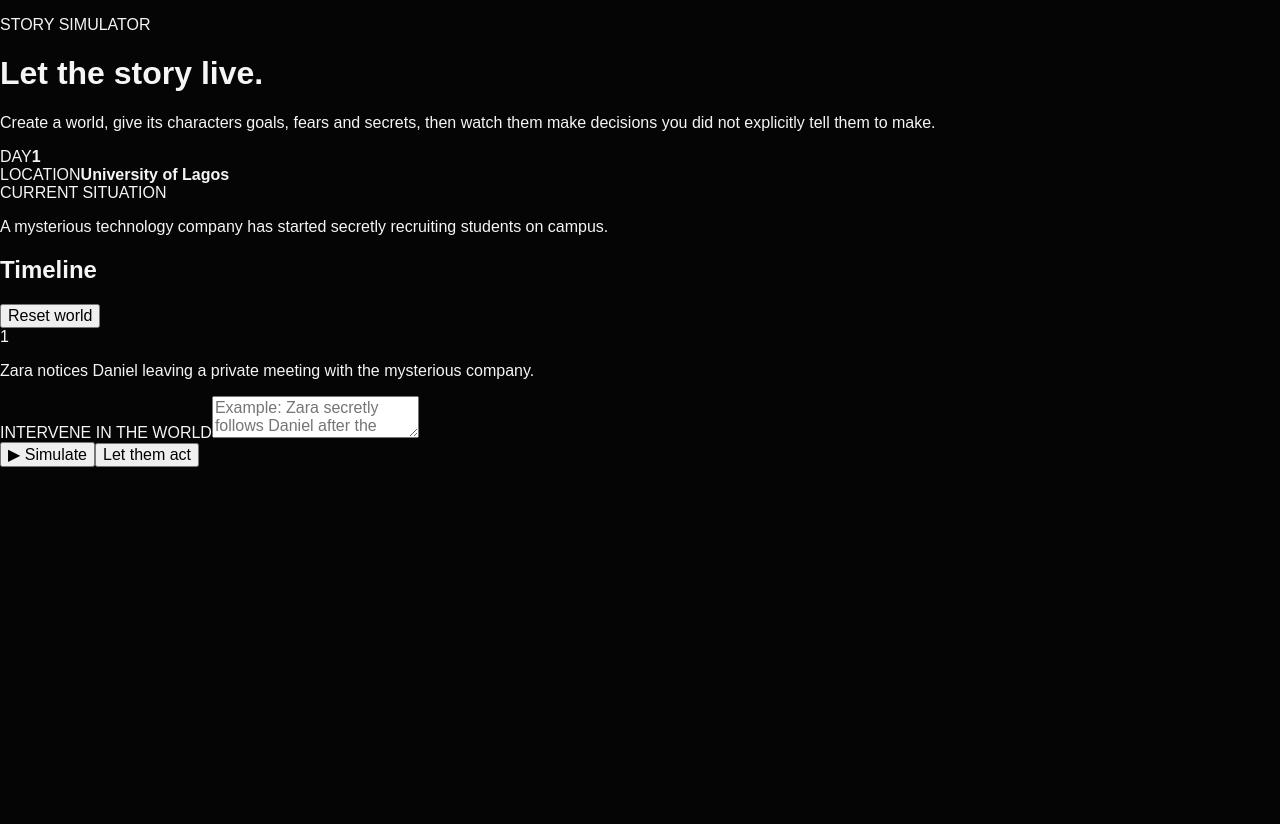
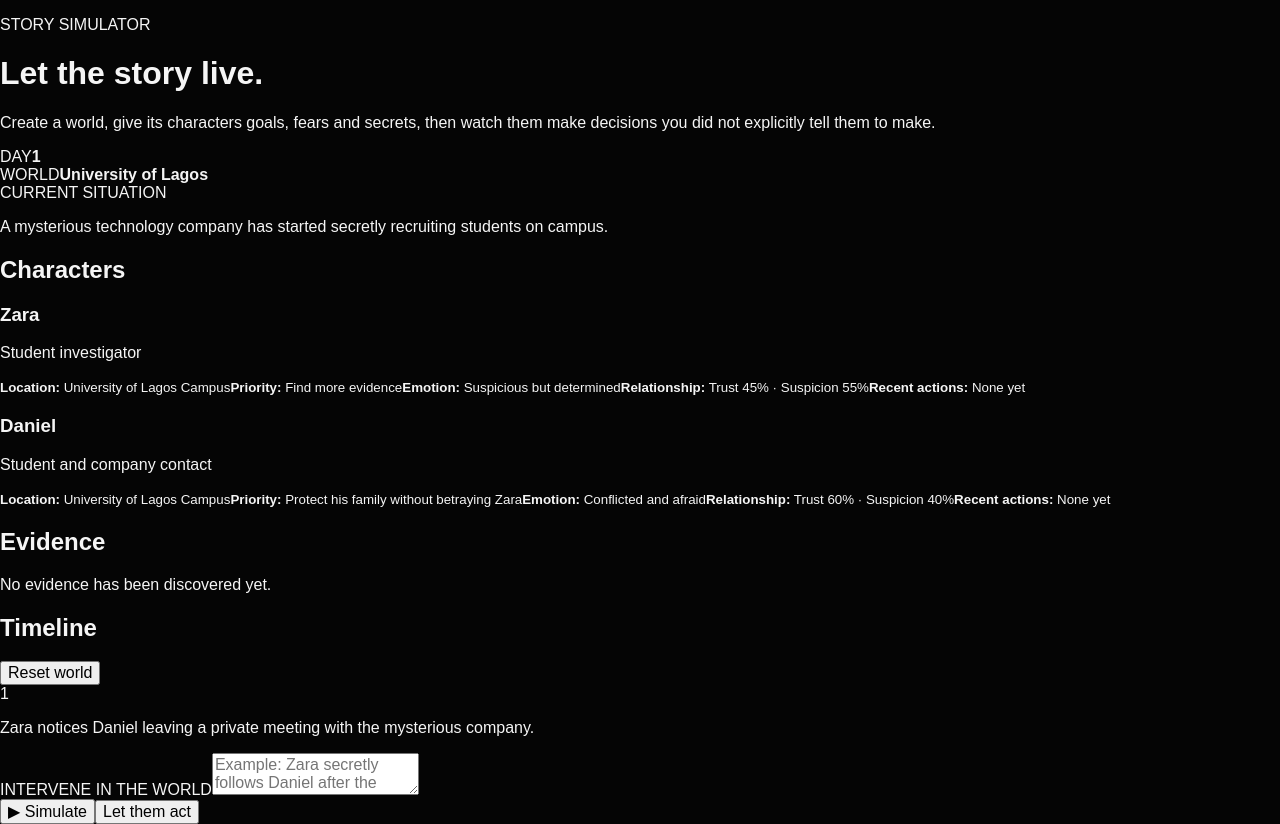
Before and after one commit to ibangaudo118-droid/story-simulator, a Next.js app: page / in a window 1280 px wide. Before the commit the page ends 800 px from the top, so only its background shows below. Built offline with nearby package versions, Linux system fonts and the light colour scheme.

Commit message:
Update page.tsx

```diff
--- a/app/page.tsx
+++ b/app/page.tsx
@@ -1,6 +1,61 @@
 "use client";
 
 import { useState } from "react";
+
+/* =========================================================
+   TYPES
+========================================================= */
+
+type ActionType =
+  | "OBSERVE"
+  | "MOVE"
+  | "FOLLOW"
+  | "TALK"
+  | "INVESTIGATE"
+  | "SEARCH"
+  | "WAIT";
+
+type Relationship = {
+  targetId: string;
+  trust: number;
+  suspicion: number;
+};
+
+type Character = {
+  id: string;
+  name: string;
+  role: string;
+  goal: string;
+  fear: string;
+  secret: string;
+  knowledge: string[];
+  capabilities: string[];
+  resources: string[];
+  location: string;
+  emotionalState: string;
+  currentPriority: string;
+  relationships: Relationship[];
+  recentActions: ActionType[];
+};
+
+type Location = {
+  id: string;
+  name: string;
+  description: string;
+  connectedTo: string[];
+};
+
+type WorldState = {
+  day: number;
+  location: string;
+  situation: string;
+  characters: Character[];
+  locations: Location[];
+  entities: string[];
+  objects: string[];
+  evidence: string[];
+  events: string[];
+};
 
 type CharacterUpdate = {
   name: string;
@@ -19,46 +74,16 @@ type SimulationResult = {
   character_updates: CharacterUpdate[];
   new_situation: string;
   next_tension: string;
+  intervention?: {
+    accepted: boolean;
+    text: string;
+    effect: string;
+  } | null;
 };
 
-type Character = {
-  id: string;
-  name: string;
-  role: string;
-  personality: string;
-  goal: string;
-  fear: string;
-  current_priority: string;
-  emotional_state: string;
-  secret: string;
-  relationship: string;
-  knowledge: string[];
-  capabilities: string[];
-  resources: string[];
-  location: string;
-};
-
-type WorldEntity = {
-  id: string;
-  name: string;
-  type: "person" | "organization" | "location";
-  description: string;
-  location?: string;
-};
-
-type WorldState = {
-  day: number;
-  location: string;
-  situation: string;
-  characters: Character[];
-  entities: WorldEntity[];
-  events: string[];
-
-  // These are maintained by the backend.
-  objects?: unknown[];
-  locations?: unknown[];
-  internalEvents?: unknown[];
-};
+/* =========================================================
+   CANONICAL INITIAL WORLD
+========================================================= */
 
 const initialWorld: WorldState = {
   day: 1,
@@ -68,53 +93,92 @@ const initialWorld: WorldState = {
   situation:
     "A mysterious technology company has started secretly recruiting students on campus.",
 
+  locations: [
+    {
+      id: "campus",
+      name: "University of Lagos Campus",
+      description:
+        "The main university grounds where students move between classes and social spaces.",
+      connectedTo: ["campus-cafe", "company-office"]
+    },
+
+    {
+      id: "campus-cafe",
+      name: "Campus Café",
+      description:
+        "A busy café where students meet, talk and study.",
+      connectedTo: ["campus", "company-office"]
+    },
+
+    {
+      id: "company-office",
+      name: "Company Liaison Office",
+      description:
+        "A small private office where company representatives meet selected students.",
+      connectedTo: ["campus", "campus-cafe"]
+    }
+  ],
+
   characters: [
     {
       id: "zara",
       name: "Zara",
       role: "Student investigator",
 
-      personality:
-        "Ambitious, observant, suspicious and brave.",
-
       goal:
-        "Discover what the mysterious company is really doing.",
+        "Discover what the company is doing and whether students are being harmed.",
 
       fear:
-        "The company will hurt innocent students and discover her investigation.",
-
-      current_priority:
-        "Find concrete evidence against the company.",
-
-      emotional_state:
-        "Suspicious but determined.",
+        "The company discovers that she is investigating them.",
 
       secret:
-        "She has already collected evidence against the company.",
-
-      relationship:
-        "She trusts Daniel deeply.",
+        "Zara has already collected evidence about the company.",
 
       knowledge: [
         "The company has been approaching students privately.",
-        "Some recruited students have suddenly stopped talking to their friends."
+        "Some students who were recruited have stopped talking to their friends."
       ],
 
+      /*
+       * IMPORTANT:
+       * These are the exact machine-readable capabilities
+       * expected by the backend decision engine.
+       */
       capabilities: [
-        "Good at observing people",
-        "Good at investigating situations",
-        "Comfortable using a smartphone",
-        "Knows several students on campus"
+        "observation",
+        "investigation",
+        "smartphone",
+        "student contacts"
       ],
 
       resources: [
         "smartphone",
         "student ID",
-        "personal laptop",
+        "laptop",
         "student contacts"
       ],
 
-      location: "University of Lagos campus"
+      location: "campus",
+
+      emotionalState:
+        "Suspicious but determined",
+
+      currentPriority:
+        "Find more evidence",
+
+      relationships: [
+        {
+          targetId: "daniel",
+          trust: 45,
+          suspicion: 55
+        }
+      ],
+
+      /*
+       * This is what prevents the engine from
+       * forgetting what Zara did yesterday.
+       */
+      recentActions: []
     },
 
     {
@@ -122,37 +186,25 @@ const initialWorld: WorldState = {
       name: "Daniel",
       role: "Student and company contact",
 
-      personality:
-        "Charming, ambitious, intelligent and conflicted.",
-
       goal:
-        "Become financially successful while protecting Zara.",
+        "Protect his family while maintaining financial success.",
 
       fear:
-        "The company will harm his family if he disobeys.",
-
-      current_priority:
-        "Protect his family without betraying Zara.",
-
-      emotional_state:
-        "Conflicted and afraid.",
+        "The company harms his family if he disobeys them.",
 
       secret:
-        "The company has offered him ₦5 million to identify students investigating it.",
-
-      relationship:
-        "He cares deeply about Zara but is hiding something from her.",
+        "The company offered Daniel ₦5 million to identify student investigators.",
 
       knowledge: [
-        "The company knows Zara is investigating.",
-        "The company wants Daniel to identify other suspicious students."
+        "The company knows Zara has been investigating.",
+        "The company wants Daniel to identify suspicious students."
       ],
 
       capabilities: [
-        "Good at persuasion",
-        "Good at hiding his emotions",
-        "Knows several students",
-        "Can communicate with the company"
+        "persuasion",
+        "hide emotions",
+        "student contacts",
+        "company communication"
       ],
 
       resources: [
@@ -162,51 +214,51 @@ const initialWorld: WorldState = {
         "student contacts"
       ],
 
-      location: "University of Lagos campus"
+      location: "campus",
+
+      emotionalState:
+        "Conflicted and afraid",
+
+      currentPriority:
+        "Protect his family without betraying Zara",
+
+      relationships: [
+        {
+          targetId: "zara",
+          trust: 60,
+          suspicion: 40
+        }
+      ],
+
+      recentActions: []
     }
   ],
 
   entities: [
-    {
-      id: "company",
-      name: "Mysterious Technology Company",
-      type: "organization",
-      description:
-        "A private technology company secretly recruiting students on campus."
-    },
+    "Mysterious technology company",
+    "University of Lagos"
+  ],
 
-    {
-      id: "unilag",
-      name: "University of Lagos",
-      type: "location",
-      description:
-        "The university campus where the simulation takes place."
-    },
+  objects: [
+    "student smartphones",
+    "student identification cards",
+    "laptops"
+  ],
 
-    {
-      id: "campus-cafe",
-      name: "Campus Café",
-      type: "location",
-      description:
-        "A public café where students regularly meet."
-    },
-
-    {
-      id: "company-office",
-      name: "Company Liaison Office",
-      type: "location",
-      description:
-        "A discreet office used by the company's campus representative.",
-      location: "University of Lagos campus"
-    }
-  ],
+  evidence: [],
 
   events: [
     "Zara notices Daniel leaving a private meeting with the mysterious company."
   ]
 };
 
-function isValidWorld(value: unknown): value is WorldState {
+/* =========================================================
+   VALIDATION
+========================================================= */
+
+function isValidWorld(
+  value: unknown
+): value is WorldState {
   if (!value || typeof value !== "object") {
     return false;
   }
@@ -218,17 +270,23 @@ function isValidWorld(value: unknown): value is WorldState {
     typeof world.location === "string" &&
     typeof world.situation === "string" &&
     Array.isArray(world.characters) &&
+    Array.isArray(world.locations) &&
     Array.isArray(world.entities) &&
+    Array.isArray(world.objects) &&
+    Array.isArray(world.evidence) &&
     Array.isArray(world.events)
   );
 }
 
-function isValidResult(value: unknown): value is SimulationResult {
+function isValidResult(
+  value: unknown
+): value is SimulationResult {
   if (!value || typeof value !== "object") {
     return false;
   }
 
-  const result = value as Partial<SimulationResult>;
+  const result =
+    value as Partial<SimulationResult>;
 
   return (
     typeof result.day === "number" &&
@@ -238,6 +296,40 @@ function isValidResult(value: unknown): value is SimulationResult {
     typeof result.next_tension === "string"
   );
 }
+
+/* =========================================================
+   UI HELPERS
+========================================================= */
+
+function getLocationName(
+  world: WorldState,
+  locationId: string
+): string {
+  const location = world.locations.find(
+    item => item.id === locationId
+  );
+
+  return location?.name || locationId;
+}
+
+function getRelationshipSummary(
+  character: Character
+): string {
+  if (character.relationships.length === 0) {
+    return "No known relationships";
+  }
+
+  return character.relationships
+    .map(
+      relationship =>
+        `Trust ${relationship.trust}% · Suspicion ${relationship.suspicion}%`
+    )
+    .join(" · ");
+}
+
+/* =========================================================
+   PAGE
+========================================================= */
 
 export default function Home() {
   const [world, setWorld] =
@@ -254,6 +346,10 @@ export default function Home() {
 
   const [error, setError] =
     useState("");
+
+  /* =======================================================
+     SIMULATION
+  ======================================================= */
 
   async function runSimulation(
     interventionValue: string
@@ -331,6 +427,24 @@ export default function Home() {
         );
       }
 
+      /*
+       * This is critical.
+       *
+       * We replace the frontend's world with the
+       * backend's updated canonical world.
+       *
+       * Therefore:
+       *
+       * Day 1
+       *   ↓
+       * Backend changes world
+       *   ↓
+       * Frontend stores new world
+       *   ↓
+       * Day 2 request sends that exact world
+       *   ↓
+       * Backend sees recentActions/evidence/etc.
+       */
       setWorld(
         simulationData.world
       );
@@ -371,17 +485,33 @@ export default function Home() {
       return;
     }
 
-    setWorld(initialWorld);
+    /*
+     * Fresh copy so future state changes never
+     * accidentally mutate the initial object.
+     */
+    setWorld(
+      structuredClone(initialWorld)
+    );
+
     setResult(null);
     setIntervention("");
     setError("");
   }
 
+  /* =======================================================
+     RENDER
+  ======================================================= */
+
   return (
     <main className="page">
       <div className="shell">
 
+        {/* =================================================
+            HERO
+        ================================================= */}
+
         <header className="hero">
+
           <p className="eyebrow">
             STORY SIMULATOR
           </p>
@@ -396,8 +526,13 @@ export default function Home() {
             them make decisions you did not
             explicitly tell them to make.
           </p>
+
         </header>
 
+
+        {/* =================================================
+            WORLD STATE
+        ================================================= */}
 
         <section className="world-card">
 
@@ -417,7 +552,7 @@ export default function Home() {
             <div className="location">
 
               <span>
-                LOCATION
+                WORLD
               </span>
 
               <strong>
@@ -443,6 +578,155 @@ export default function Home() {
 
         </section>
 
+
+        {/* =================================================
+            CHARACTER STATE
+        ================================================= */}
+
+        <section className="section">
+
+          <div className="section-heading">
+
+            <h2>
+              Characters
+            </h2>
+
+          </div>
+
+
+          <div className="characters">
+
+            {world.characters.map(
+              character => (
+
+                <article
+                  className="character"
+                  key={character.id}
+                >
+
+                  <h3>
+                    {character.name}
+                  </h3>
+
+                  <p>
+                    {character.role}
+                  </p>
+
+
+                  <small>
+                    <strong>
+                      Location:
+                    </strong>{" "}
+                    {getLocationName(
+                      world,
+                      character.location
+                    )}
+                  </small>
+
+
+                  <small>
+                    <strong>
+                      Priority:
+                    </strong>{" "}
+                    {character.currentPriority}
+                  </small>
+
+
+                  <small>
+                    <strong>
+                      Emotion:
+                    </strong>{" "}
+                    {character.emotionalState}
+                  </small>
+
+
+                  <small>
+                    <strong>
+                      Relationship:
+                    </strong>{" "}
+                    {getRelationshipSummary(
+                      character
+                    )}
+                  </small>
+
+
+                  <small>
+                    <strong>
+                      Recent actions:
+                    </strong>{" "}
+                    {character.recentActions.length
+                      ? character.recentActions.join(
+                          " → "
+                        )
+                      : "None yet"}
+                  </small>
+
+                </article>
+
+              )
+            )}
+
+          </div>
+
+        </section>
+
+
+        {/* =================================================
+            EVIDENCE
+        ================================================= */}
+
+        <section className="section">
+
+          <div className="section-heading">
+
+            <h2>
+              Evidence
+            </h2>
+
+          </div>
+
+
+          <div className="timeline">
+
+            {world.evidence.length === 0 ? (
+
+              <p>
+                No evidence has been discovered yet.
+              </p>
+
+            ) : (
+
+              world.evidence.map(
+                (evidence, index) => (
+
+                  <article
+                    className="event"
+                    key={`${evidence}-${index}`}
+                  >
+
+                    <span className="event-number">
+                      {index + 1}
+                    </span>
+
+                    <p>
+                      {evidence}
+                    </p>
+
+                  </article>
+
+                )
+              )
+
+            )}
+
+          </div>
+
+        </section>
+
+
+        {/* =================================================
+            TIMELINE
+        ================================================= */}
 
         <section className="section">
 
@@ -500,6 +784,10 @@ export default function Home() {
 
         </section>
 
+
+        {/* =================================================
+            SIMULATION RESULT
+        ================================================= */}
 
         {result && (
 
@@ -662,6 +950,10 @@ export default function Home() {
         )}
 
 
+        {/* =================================================
+            INTERVENTION
+        ================================================= */}
+
         <section className="control-card">
 
           <label htmlFor="intervention">
@@ -672,7 +964,7 @@ export default function Home() {
           <textarea
             id="intervention"
             value={intervention}
-            onChange={(event) =>
+            onChange={event =>
               setIntervention(
                 event.target.value
               )
```
